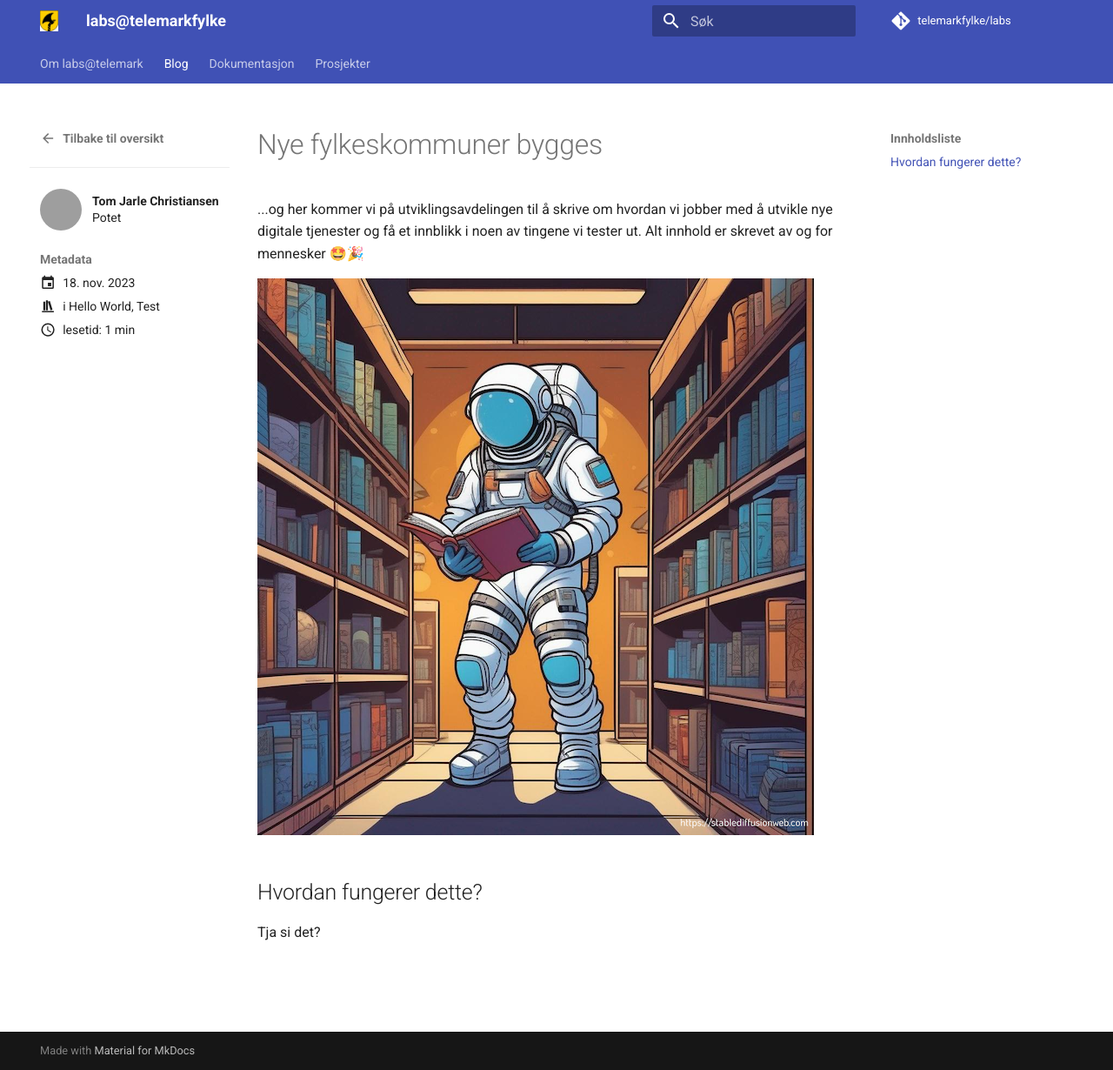
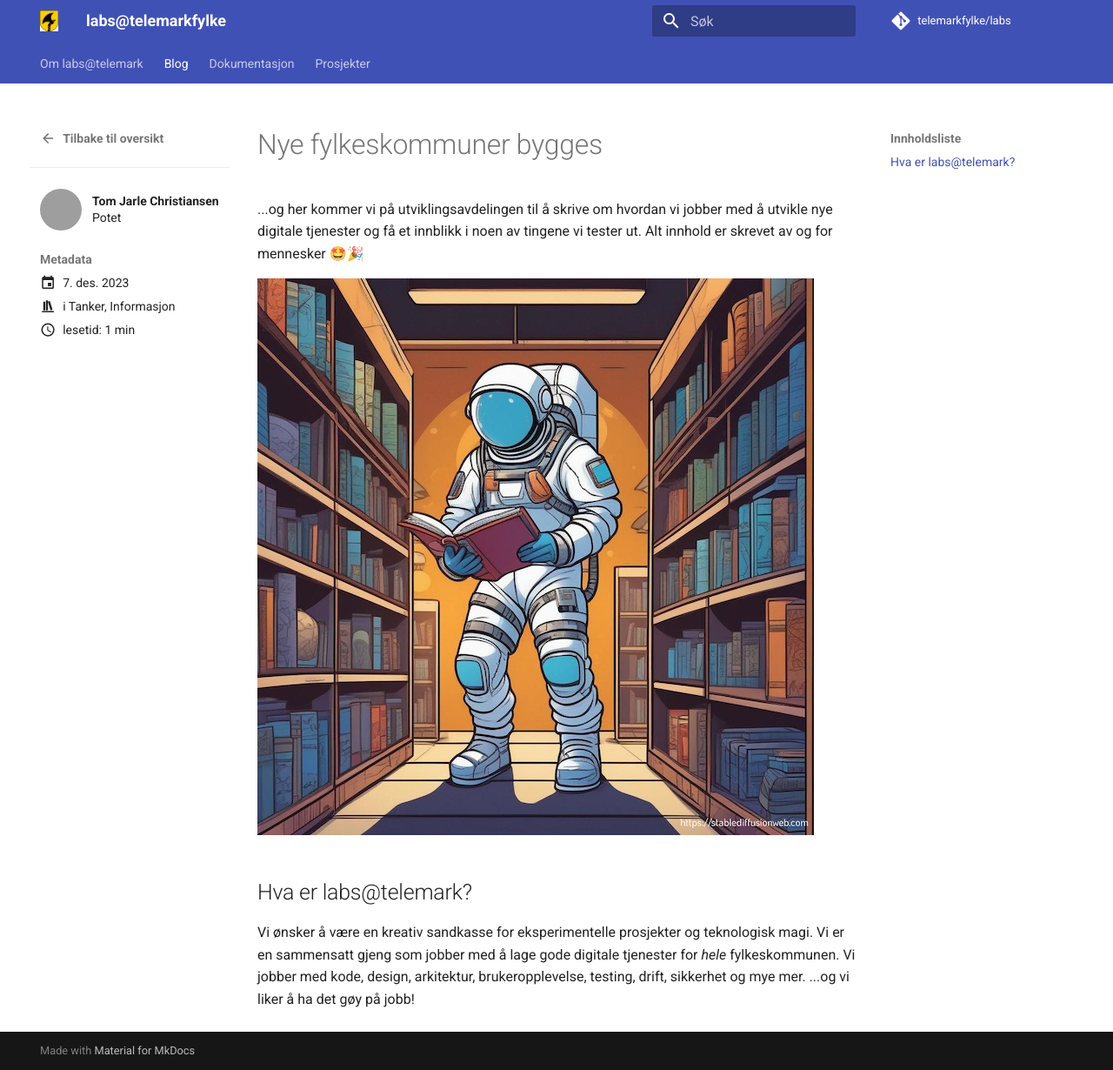
Before and after one commit to telemarkfylke/labs, an MkDocs documentation site: the page built from docs/blog/posts/halloVerden.md, in a window 1280 px wide and 1230 px high. Shown: the whole window at 87% size. Built offline with MkDocs 1.6.1 and Material for MkDocs 9.7.7, drawn with Linux system fonts in a browser that asks for light colours; comment, search, counter and statistics services are not loaded; grey boxes are pictures that could not be loaded.

Commit message:
Update date and categories in halloVerden.md

```diff
--- a/docs/blog/posts/halloVerden.md
+++ b/docs/blog/posts/halloVerden.md
@@ -2,17 +2,16 @@
 draft: false
 authors:
   - tomjarle
-date: 2023-11-18
+date: 2023-12-07
 categories:
-  - Hello World
-  - Test
+  - Tanker
+  - Informasjon
 ---
 
 # Nye fylkeskommuner bygges
-
 ...og her kommer vi på utviklingsavdelingen til å skrive om hvordan vi jobber med å utvikle nye digitale tjenester og få et innblikk i noen av tingene vi tester ut. Alt innhold er skrevet av og for mennesker 🤩🎉
 
 ![Dokumentasjonsbiblioteket](./images/techlib2.png)
 
-## Hvordan fungerer dette?
-Tja si det?
+## Hva er labs@telemark?
+Vi ønsker å være en kreativ sandkasse for eksperimentelle prosjekter og teknologisk magi. Vi er en sammensatt gjeng som jobber med å lage gode digitale tjenester for *hele* fylkeskommunen. Vi jobber med kode, design, arkitektur, brukeropplevelse, testing, drift, sikkerhet og mye mer. ...og vi liker å ha det gøy på jobb!
```
